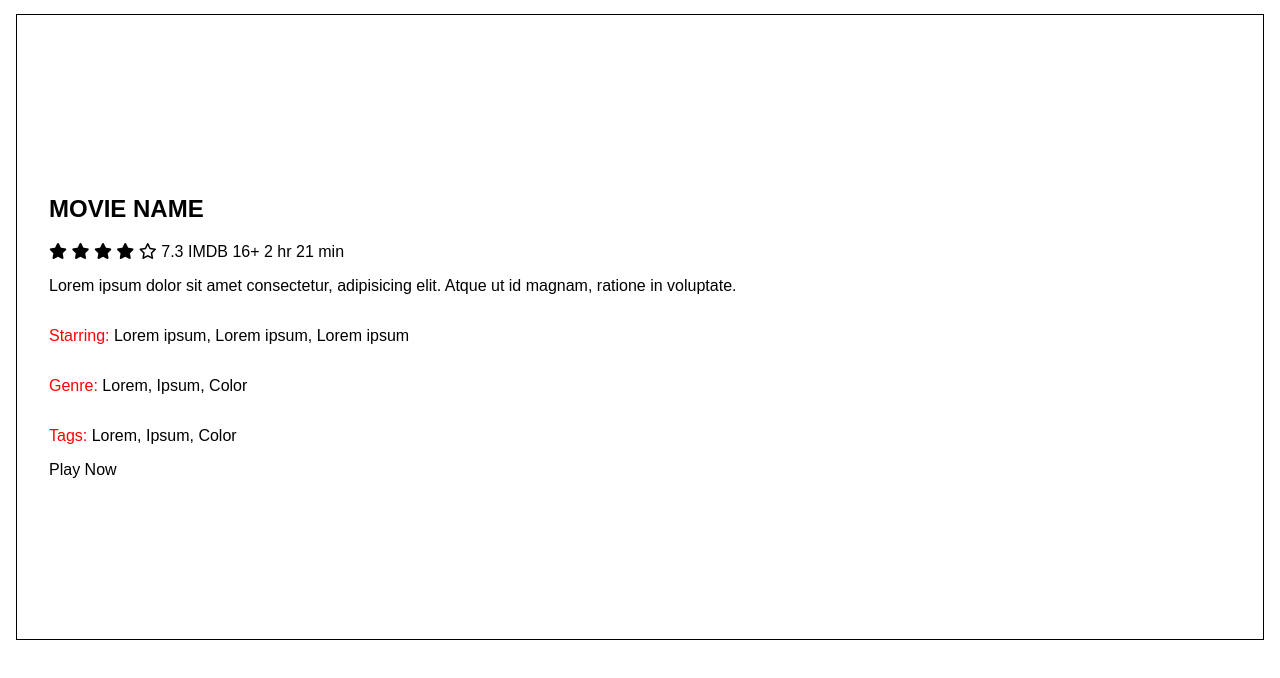
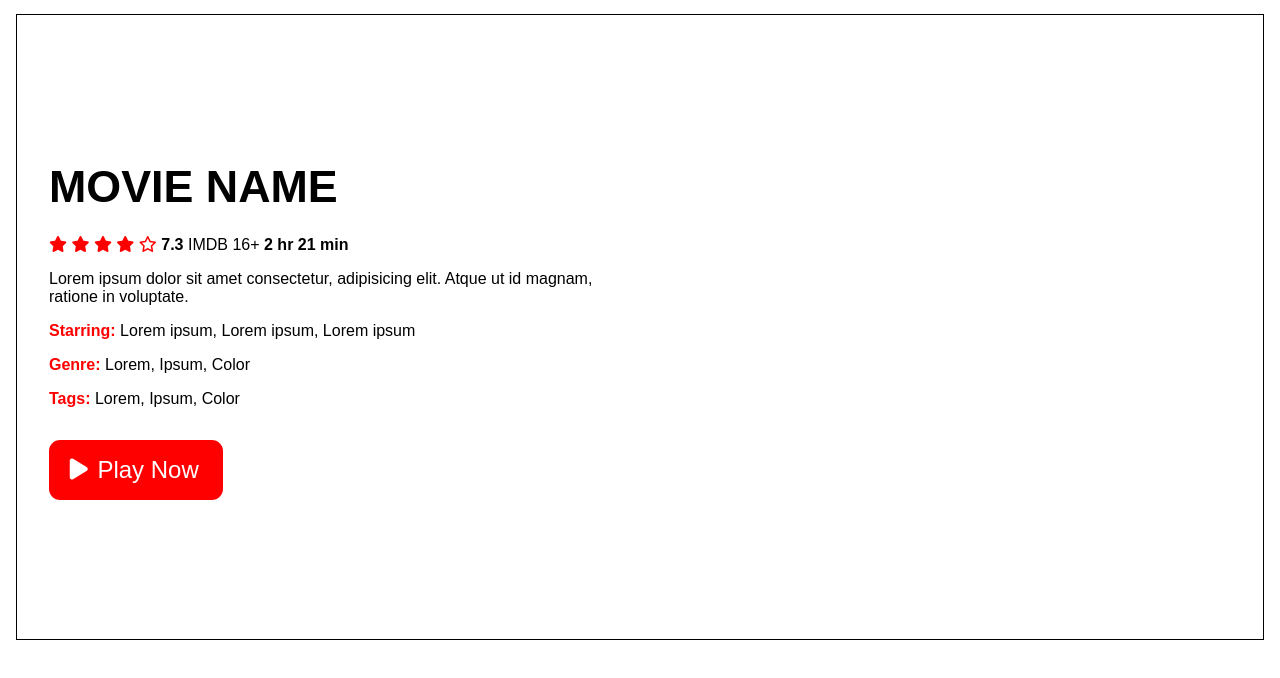
Before and after one commit to halime-metin/s4HMProject, a plain HTML site: page index.html in a window 1280 px wide. Shown: the part 82-760 px from the top of the page. Drawn offline with Linux system fonts and the light colour scheme.

Commit message:
main completed

```diff
--- a/index.css
+++ b/index.css
@@ -4,12 +4,48 @@ body {
     padding: 0;
 }
 
+.text-bold {
+    font-weight:bold;
+}
 
+.text-red {
+    color:red;
+    font-weight:bold;
+ }
+
+.age-restriction {
+    border:1px solid black;
+    border-radius:0.3rem;
+    padding:4px;
+    margin: 0 1rem;
+}
 header {
     display:flex;
     align-items:center;
     justify-content:space-between;
     padding: 0 1rem;
+}
+.btn {
+    background: red;
+    color:white;
+    display:inline-block;
+}
+
+.btn-xl {
+    font-size: 1.5rem;
+    border-radius:0.7rem;
+    padding:1rem 1.5rem;
+    margin:1rem 0;
+}
+.btn-xl i {
+    margin-left:-0.2rem;
+    margin-right: 0.6rem;
+}
+.btn-l {
+    font-size: 1.2rem;
+    border-radius:0.5rem;
+    padding:0.9rem 1.4rem;
+    margin:0.9rem 0;
 }
 
 header h1,header div {
@@ -63,7 +99,17 @@ h1 {
     flex-direction:column;
     justify-content: center;
  }
+.rating-container {
+    color: red;
+}
+main h2 {
+    font-size:2.8rem;
+    margin:1.5rem 0;
+}
 
- .text-red {
-    color:red;
- }
+.details-container {
+    margin: 1vh 0;
+}
+.description {
+    width:50%;
+}
--- a/index.html
+++ b/index.html
@@ -22,24 +22,29 @@
         </div>
         </header>
         <main>
+            <div>
             <h2>MOVIE NAME</h2>
             <div class="info-section">
-                <span>
+                <span class="rating-container">
                 <i class="fa-solid fa-star"></i>
                 <i class="fa-solid fa-star"></i>
                 <i class="fa-solid fa-star"></i>
                 <i class="fa-solid fa-star"></i>
                 <i class="fa-regular fa-star"></i>
             </span>
-            <span>7.3 IMDB</span>
-            <span>16+</span>
-            <span>2 hr 21 min</span>
+            <span><span class="text-bold">7.3</span > IMDB</span>
+            <span class="age-resriction">16+</span>
+            <span class="text-bold">2 hr 21 min</span>
             </div>
-            <p class="description">Lorem ipsum dolor sit amet consectetur, adipisicing elit. Atque ut id magnam, ratione in voluptate.</p>
+            <p class="description">Lorem ipsum dolor sit amet consectetur, adipisicing elit. Atque ut id magnam, ratione in voluptate.
+            </p>
+            <div class="details-container">
             <p><span class="text-red">Starring:</span> Lorem ipsum, Lorem ipsum, Lorem ipsum </p>
             <p><span class="text-red">Genre:</span> Lorem, Ipsum, Color</p>
             <p><span class="text-red">Tags:</span> Lorem, Ipsum, Color</p>
-            <div class="btn">Play Now</div>
+            </div>
+            <div class="btn btn-xl"><i class="fa-solid fa-play"></i>Play Now</div>
+        </div>
         </main>
     </body>
 </html>
```
